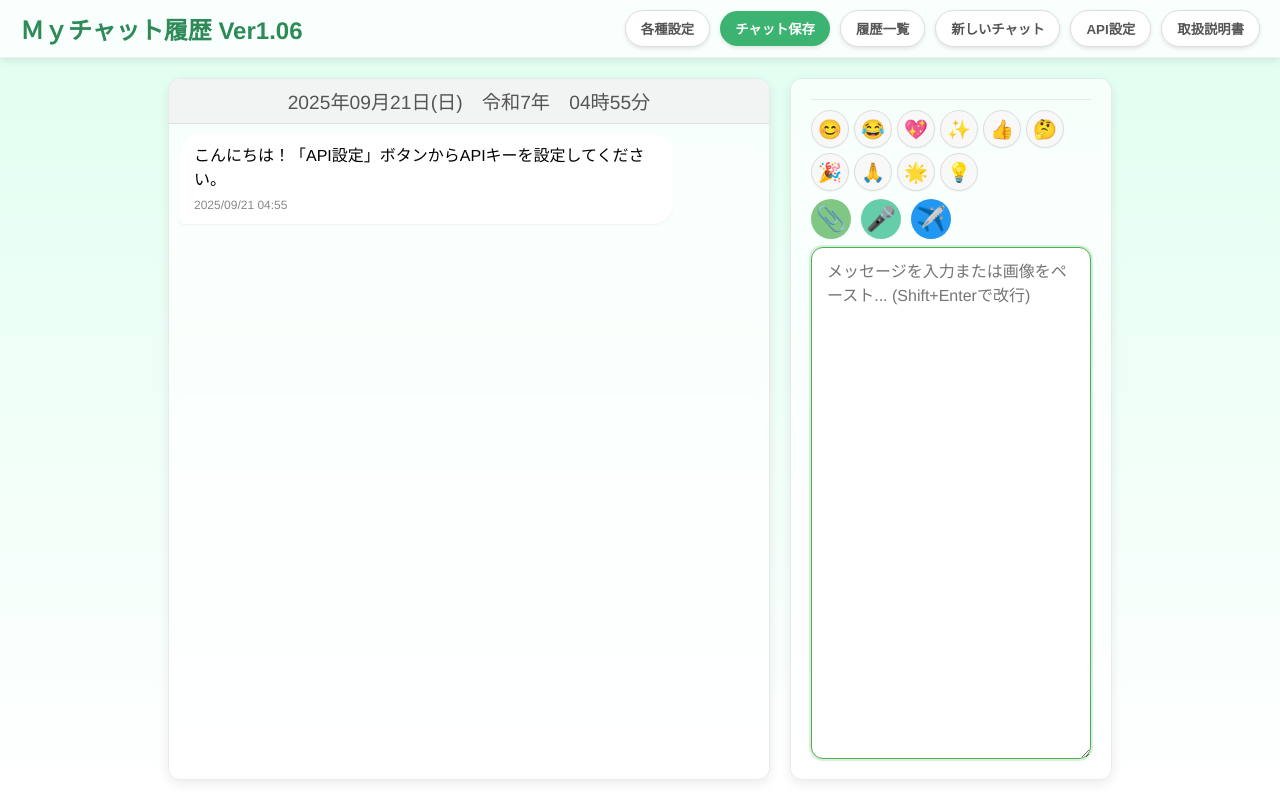
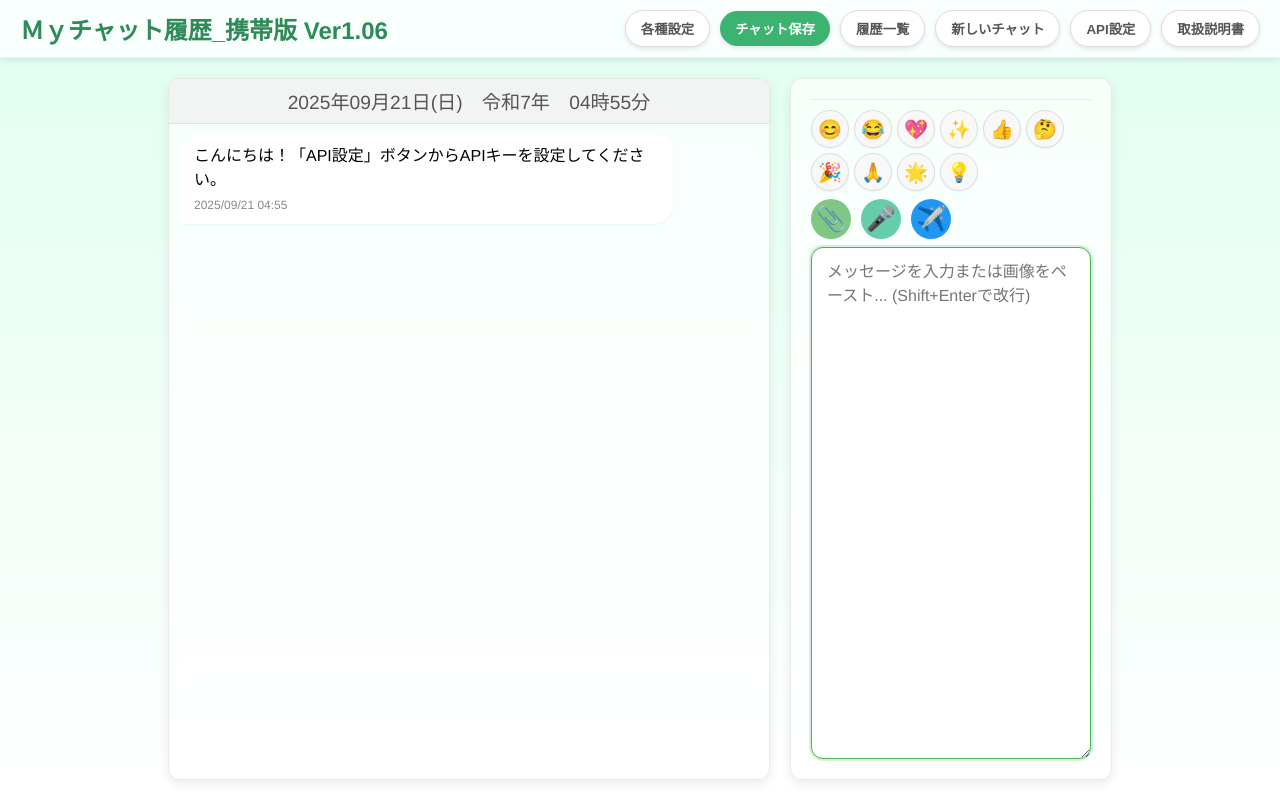
Before and after one commit to Junchan999/MyAI_Chat, a plain HTML site: page index.html in a window 1280 px wide. Drawn offline with Linux system fonts and the light colour scheme.

Commit message:
Add files via upload

```diff
--- a/index.html
+++ b/index.html
@@ -660,7 +660,7 @@
 <body>
 
 <header>
-    <h1>Ｍｙチャット履歴 Ver1.06</h1>
+    <h1>Ｍｙチャット履歴_携帯版 Ver1.06</h1>
     <div class="header-controls">
         <div class="header-buttons">
             <button id="persona-button">各種設定</button>
```
